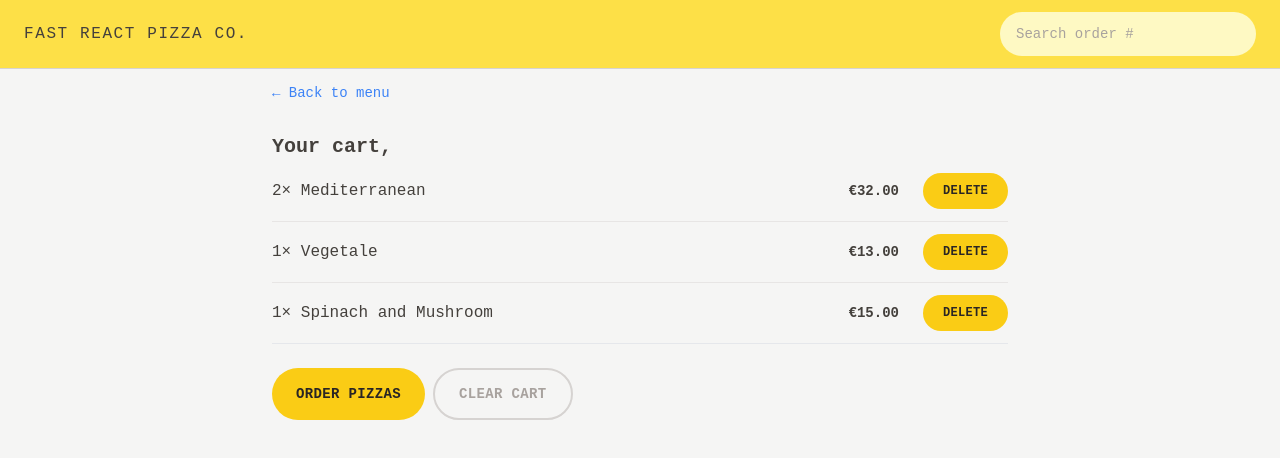
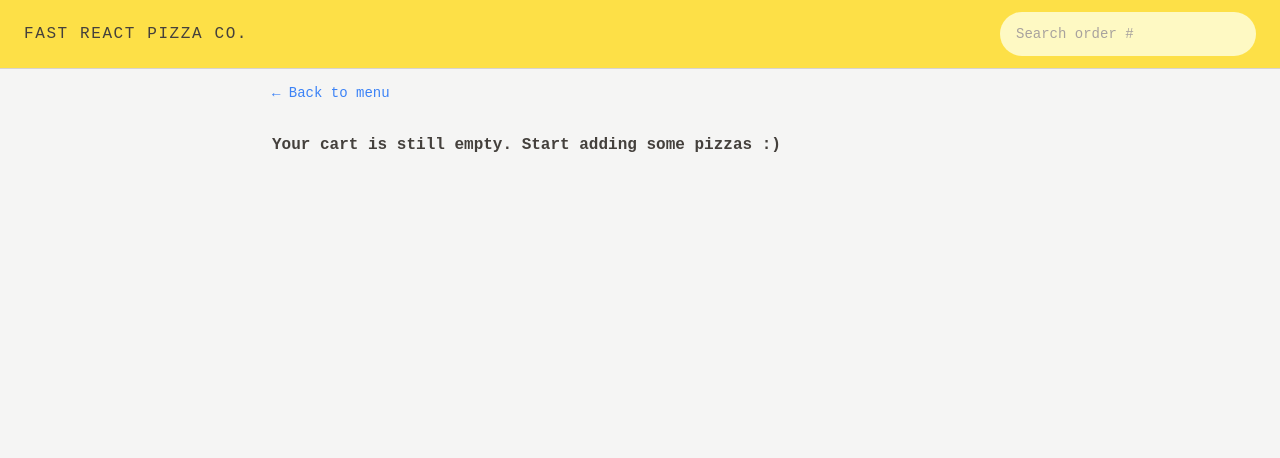
Before and after one commit to sanjoysutradhar/fast-react-pizza, a React (Vite) app: page /cart in a window 1280 px wide. Shown: the top 458 px of the page. Built offline with nearby package versions, Linux system fonts and the light colour scheme; the HTML template or start-up script is replaced by a standard one.

Commit message:
Building Cart Page

```diff
--- a/src/features/cart/Cart.jsx
+++ b/src/features/cart/Cart.jsx
@@ -2,7 +2,9 @@
 import LinkButton from "../../ui/LinkButton";
 import Button from "../../ui/Button";
 import CartItem from "./CartItem";
-import { useSelector } from "react-redux";
+import EmptyCart from "../cart/EmptyCart";
+import { useDispatch, useSelector } from "react-redux";
+import { clearCart, getCart } from "./cartSlice";
 
 const fakeCart = [
   {
@@ -29,11 +31,13 @@
 ];
 
 function Cart() {
-  const cart = fakeCart;
-  const navigate = useNavigate();
+  // const cart = fakeCart;
+  // const navigate = useNavigate();
   const username = useSelector((state) => state.user.username);
+  const cart = useSelector(getCart);
+  const dispatch = useDispatch();
   // if (username === "") return navigate("/");
-
+  if (!cart.length) return <EmptyCart />;
   return (
     <div className="px-4 py-3">
       {/* <Link
@@ -56,7 +60,9 @@
         <Button to="/order/new" type="primary">
           Order pizzas
         </Button>
-        <Button type="secondary">Clear cart</Button>
+        <Button type="secondary" onClick={() => dispatch(clearCart())}>
+          Clear cart
+        </Button>
       </div>
     </div>
   );
--- a/src/features/cart/EmptyCart.jsx
+++ b/src/features/cart/EmptyCart.jsx
@@ -1,11 +1,14 @@
-import { Link } from 'react-router-dom';
+import LinkButton from "../../ui/LinkButton";
 
 function EmptyCart() {
   return (
-    <div>
-      <Link to="/menu">&larr; Back to menu</Link>
+    <div className="px-4 py-3">
+      {/* <Link to="/menu">&larr; Back to menu</Link> */}
+      <LinkButton to="/menu">&larr; Back to menu</LinkButton>
 
-      <p>Your cart is still empty. Start adding some pizzas :)</p>
+      <p className="mt-7 font-semibold">
+        Your cart is still empty. Start adding some pizzas :)
+      </p>
     </div>
   );
 }
--- a/src/features/cart/cartSlice.js
+++ b/src/features/cart/cartSlice.js
@@ -52,6 +52,8 @@
 
 export default cartSlice.reducer;
 
+export const getCart = (state) => state.cart.cart;
+
 export const getTotalCartQuantity = (state) =>
   state.cart.cart.reduce((sum, item) => sum + item.quantity, 0);
 
```
